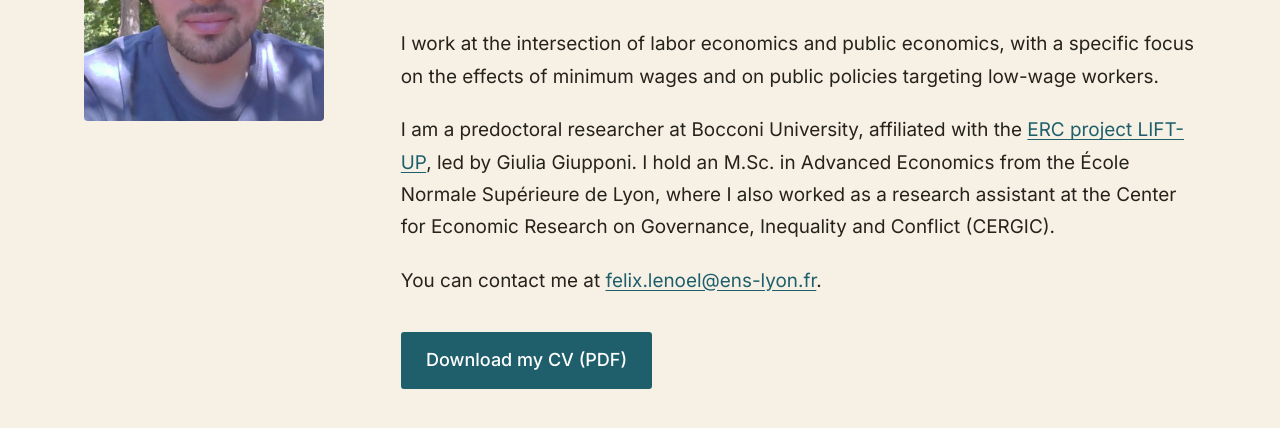
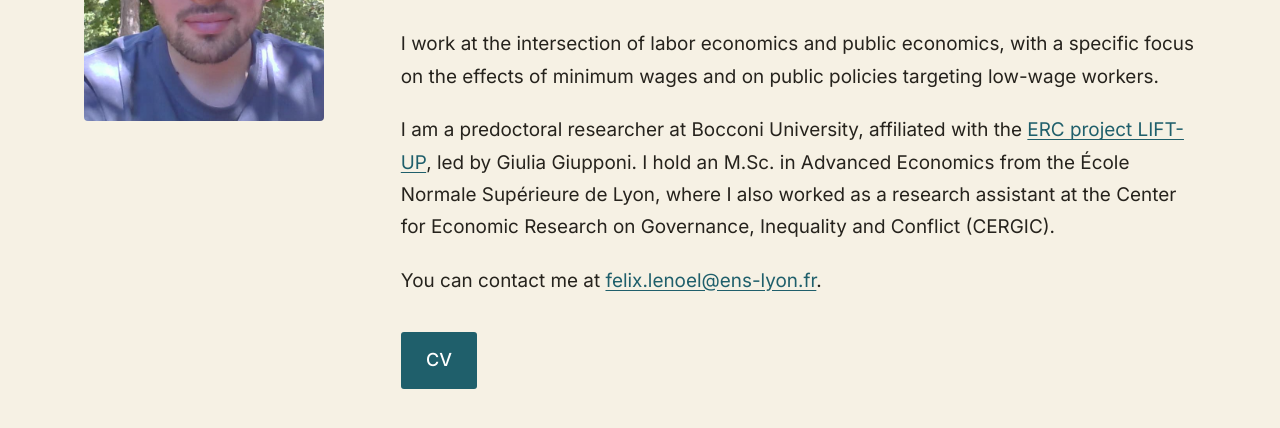
Before and after one commit to felix-lenoel/felix-lenoel.github.io, a plain HTML site: page index.html in a window 1280 px wide. Shown: the part 322-750 px from the top of the page. Drawn offline with Linux system fonts and the light colour scheme.

Commit message:
Update index.html

```diff
--- a/index.html
+++ b/index.html
@@ -171,7 +171,7 @@
         <p>You can contact me at <a href="mailto:felix.lenoel@ens-lyon.fr">felix.lenoel@ens-lyon.fr</a>.</p>
       </div>
 
-      <a class="btn" href="cv_lenoel.pdf" download>Download my CV (PDF)</a>
+      <a class="btn" href="cv_lenoel.pdf" download>CV </a>
     </section>
   </main>
 </body>
```
